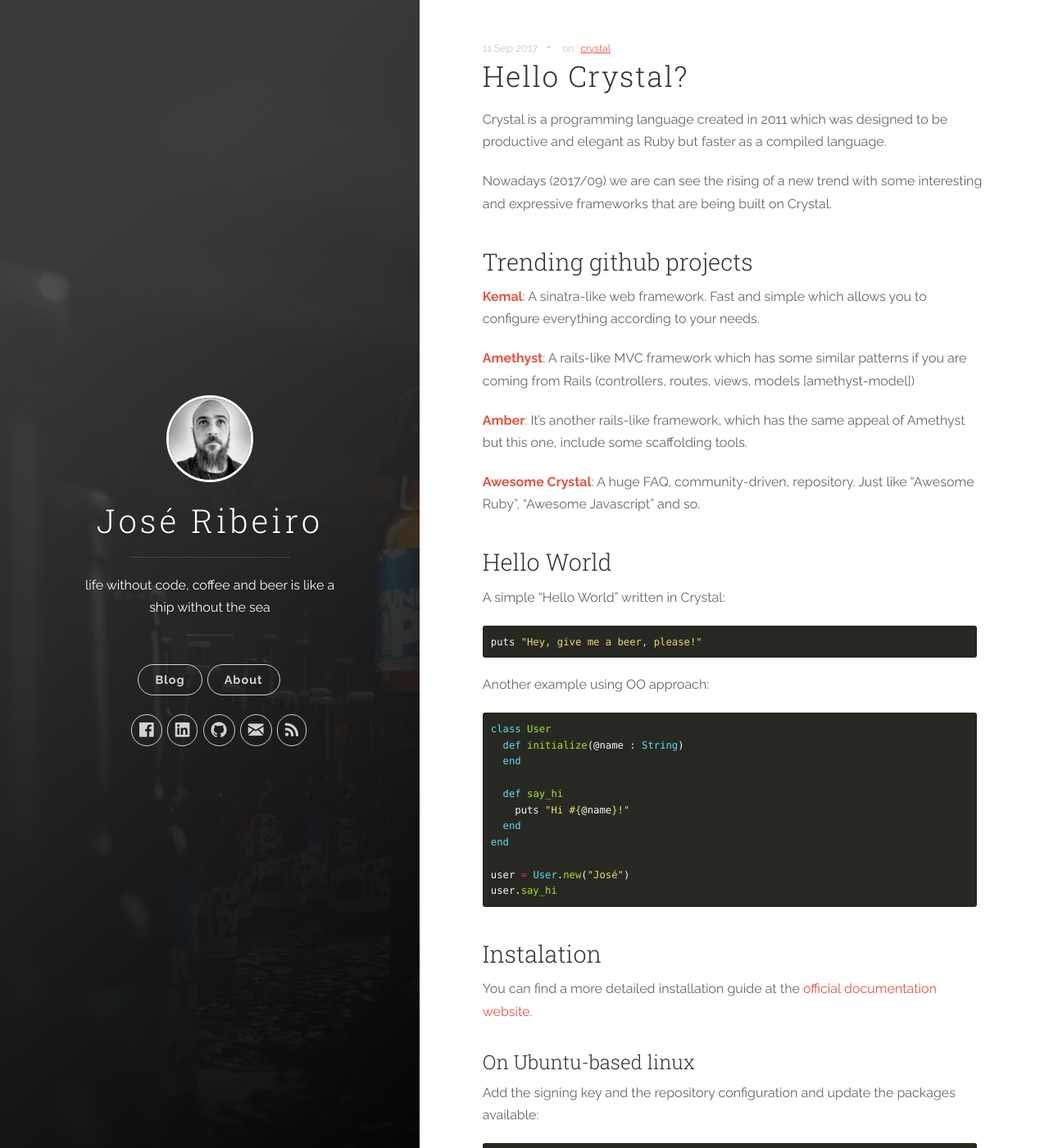
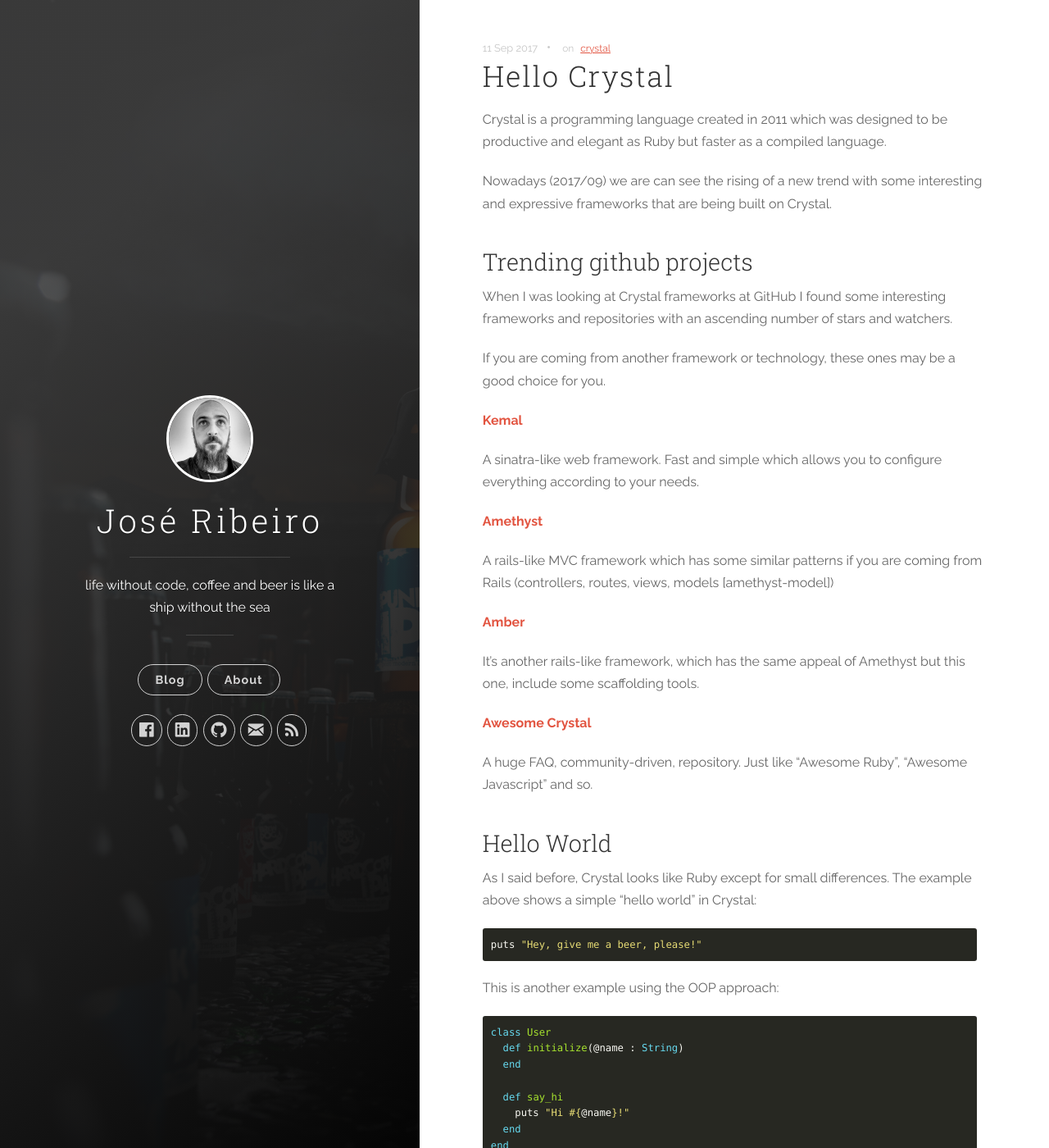
Before and after one commit to zekitow/zekitow.github.io, a Jekyll site: the page built from _posts/2017-09-02-hello-crystal.md, in a window 1280 px wide and 1400 px high. Shown: the whole window at 82% size. Built offline with Jekyll 4.4.1, drawn with Linux system fonts in a browser that asks for light colours; nearby versions of some CDN libraries; some of the changed text lies outside the part shown.

Commit message:
Updated post "Hello Crystal!".

````diff
--- a/_posts/2017-09-02-hello-crystal.md
+++ b/_posts/2017-09-02-hello-crystal.md
@@ -1,5 +1,5 @@
 ---
-title:  "Hello Crystal?"
+title:  "Hello Crystal"
 date:   2017-09-11 20:55:00
 categories: [crystal]
 tags: [crystal]
@@ -10,24 +10,36 @@ Nowadays (2017/09) we are can see the rising of a new trend with some interestin
 
 ## Trending github projects
 
-**[Kemal](https://github.com/kemalcr/kemal)**: A sinatra-like web framework. Fast and simple which allows you to configure everything according to your needs.
+When I was looking at Crystal frameworks at GitHub I found some interesting frameworks and repositories with an ascending number of stars and watchers.
 
-**[Amethyst](https://github.com/crystal-community/amethyst)**: A rails-like MVC framework which has some similar patterns if you are coming from Rails (controllers, routes, views, models [amethyst-model])
+If you are coming from another framework or technology, these ones may be a good choice for you.
 
-**[Amber](https://github.com/amberframework/amber)**: It's another rails-like framework, which has the same appeal of Amethyst but this one, include some scaffolding tools.
+**[Kemal](https://github.com/kemalcr/kemal)**
 
-**[Awesome Crystal](https://github.com/veelenga/awesome-crystal)**: A huge FAQ, community-driven, repository. Just like "Awesome Ruby", "Awesome Javascript" and so.
+A sinatra-like web framework. Fast and simple which allows you to configure everything according to your needs.
+
+**[Amethyst](https://github.com/crystal-community/amethyst)**
+
+A rails-like MVC framework which has some similar patterns if you are coming from Rails (controllers, routes, views, models [amethyst-model])
+
+**[Amber](https://github.com/amberframework/amber)**
+
+It's another rails-like framework, which has the same appeal of Amethyst but this one, include some scaffolding tools.
+
+**[Awesome Crystal](https://github.com/veelenga/awesome-crystal)**
+
+A huge FAQ, community-driven, repository. Just like "Awesome Ruby", "Awesome Javascript" and so.
 
 
 ## Hello World
 
-A simple "Hello World" written in Crystal:
+As I said before, Crystal looks like Ruby except for small differences. The example above shows a simple "hello world" in Crystal:
 
 ```ruby
 puts "Hey, give me a beer, please!"
 ```
 
-Another example using OO approach:
+This is another example using the OOP approach:
 
 ```ruby
 class User
@@ -45,7 +57,7 @@ user.say_hi
 
 ## Instalation
 
-You can find a more detailed installation guide at the [official documentation website](https://crystal-lang.org/docs/installation/on_debian_and_ubuntu.html).
+The Crystal installation is very simple as any other modern languages you just have to add the source, update and install the package according to your operating system.
 
 ### On Ubuntu-based linux
 
@@ -70,8 +82,78 @@ brew update
 brew install crystal-lang
 ```
 
+You can find a more detailed installation guide at the [official documentation website](https://crystal-lang.org/docs/installation/on_debian_and_ubuntu.html).
+
+
 ## Creating a simple chat using Kemal
 
+This is a short simple example to show how simple is to create a real time application using Crystal could be.
+
+First, create a project named *crystal-chat-example*:
+
 ```
-# TODO
+crystal init app crystal-chat-example
+cd crystal-chat-example
 ```
+
+Now you should edit the file *shard.yml* to add the **Kemal** dependency.
+The *shard.yml* works like the *package.json* from **npm** mixed with *Gemfile* from Ruby.
+
+```yaml
+name: crystal-chat-example
+version: 0.1.0
+
+dependencies:
+  kemal:
+     github: sdogruyol/kemal
+     branch: master
+
+authors:
+  - José Ribeiro <zeca@digup.io>
+
+targets:
+  crystal-chat-example:
+    main: src/crystal-chat-example.cr
+
+crystal: 0.23.1
+
+license: MIT
+```
+
+Then, run the *shards install* to download and install the dependencies.
+
+```
+shards install
+```
+
+After that you will be able to use *Kemal*. Now change the file *src/crystal-chat-example.cr* to the content above:
+
+```ruby
+require "./crystal-chat-example/*"
+require "kemal"
+
+module Crystal::Chat::Example
+  get "/" do |env|
+    render "views/index.ecr"
+  end
+  Kemal.run
+end
+```
+
+And create the view file *views/index.ecr* and run *crystal run src/crystal-chat-example.cr* to see the result at [your localhost](http://localhost:3000/). After these steps you should see a blank page just with an input text and button that does nothing.
+
+```html
+<!doctype html>
+<html>
+<body>
+  <pre id='chat'></pre>
+  <form>
+    <input id='msg' placeholder='message...' />
+    <input type="submit" value="Send">
+  </form>
+</body>
+</html>
+```
+
+
+CONTINUE...
````
